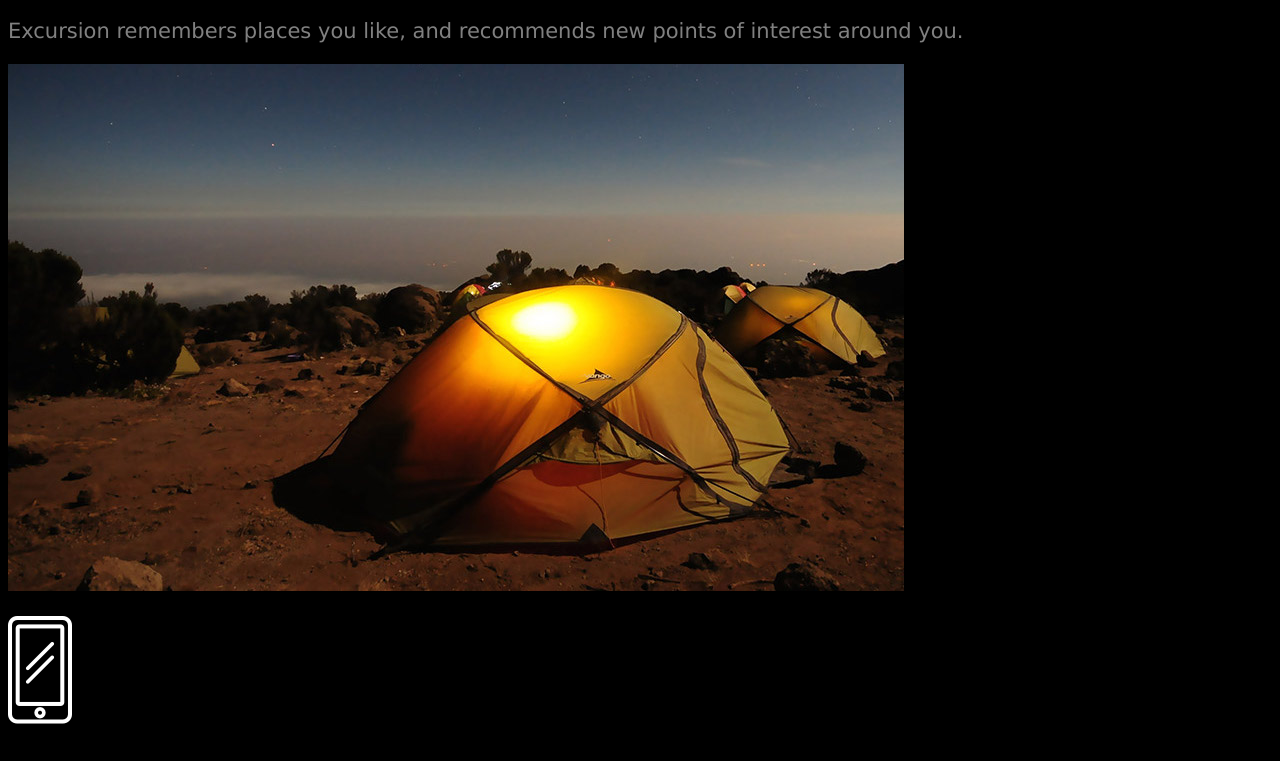
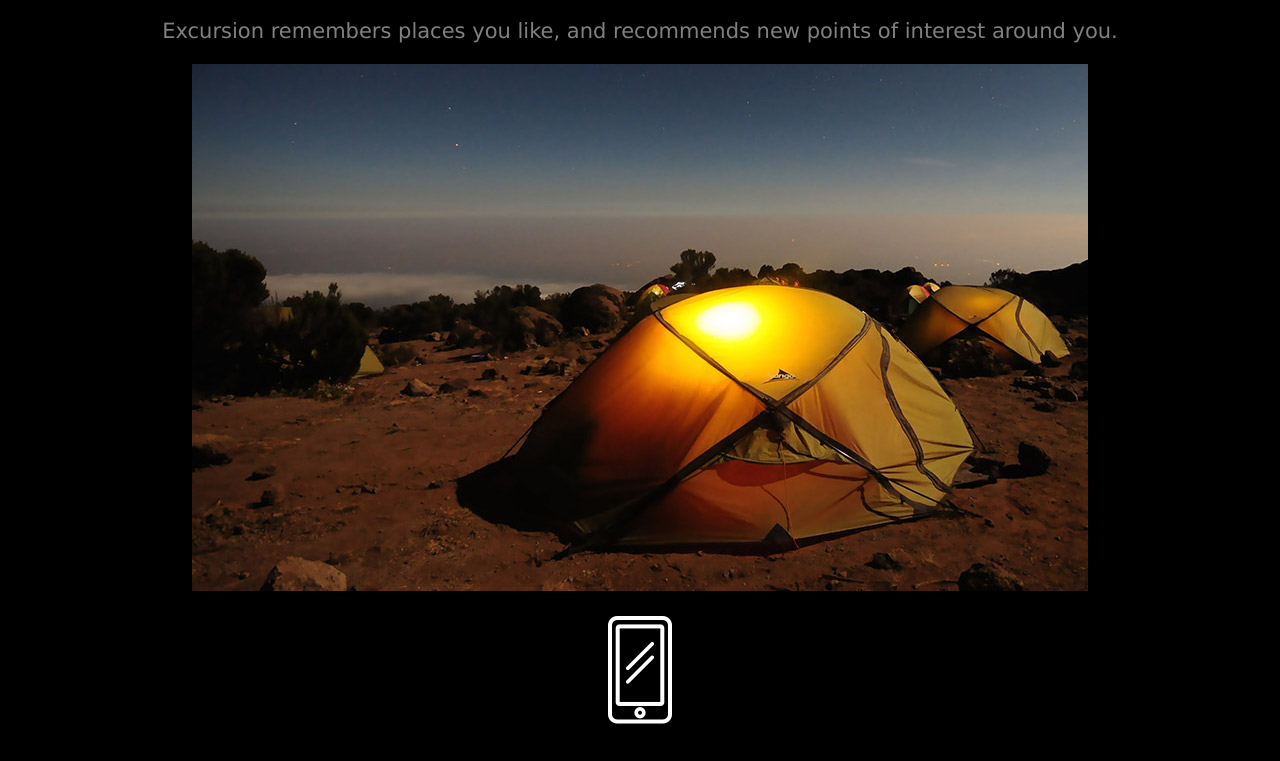
Before and after one commit to rayaj831/excursion, a plain HTML site: page index.html in a window 1280 px wide. Shown: the part 417-1178 px from the top of the page. Drawn offline with Linux system fonts and the light colour scheme.

Commit message:
Added styling to center text and image except copyright info

```diff
--- a/resources/css/style.css
+++ b/resources/css/style.css
@@ -29,3 +29,7 @@ p {
 	color: gray;
 	font-size: 21px;
 }
+
+.heading,.video,.guide,.soon {
+	text-align: center;
+}
```
